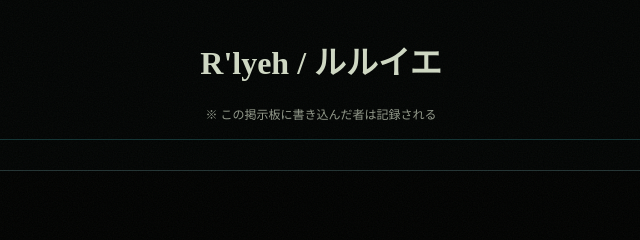
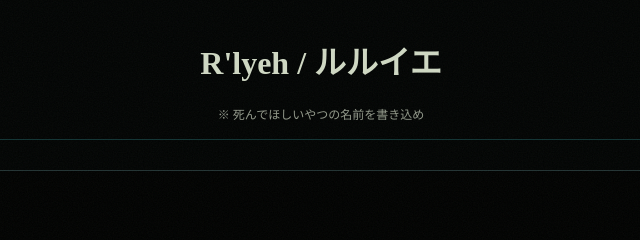
Before and after one commit to ge-mutyuudokusya/R-lyeh, a plain HTML site: page index.html in a window 1280 px wide. Shown: the top 240 px of the page, 319-959 px from the left. Drawn offline with Linux system fonts and the light colour scheme; no server answers.

Commit message:
Update index.html

```diff
--- a/index.html
+++ b/index.html
@@ -231,7 +231,7 @@ body.anomaly-full::after {
 <body>
 <header>
   <h1>R'lyeh / ルルイエ</h1>
-  <div style="font-size:12px;opacity:.7">※ この掲示板に書き込んだ者は記録される</div>
+  <div style="font-size:12px;opacity:.7">※ 死んでほしいやつの名前を書き込め</div>
 </header>
 
 <div id="board"></div>
```
